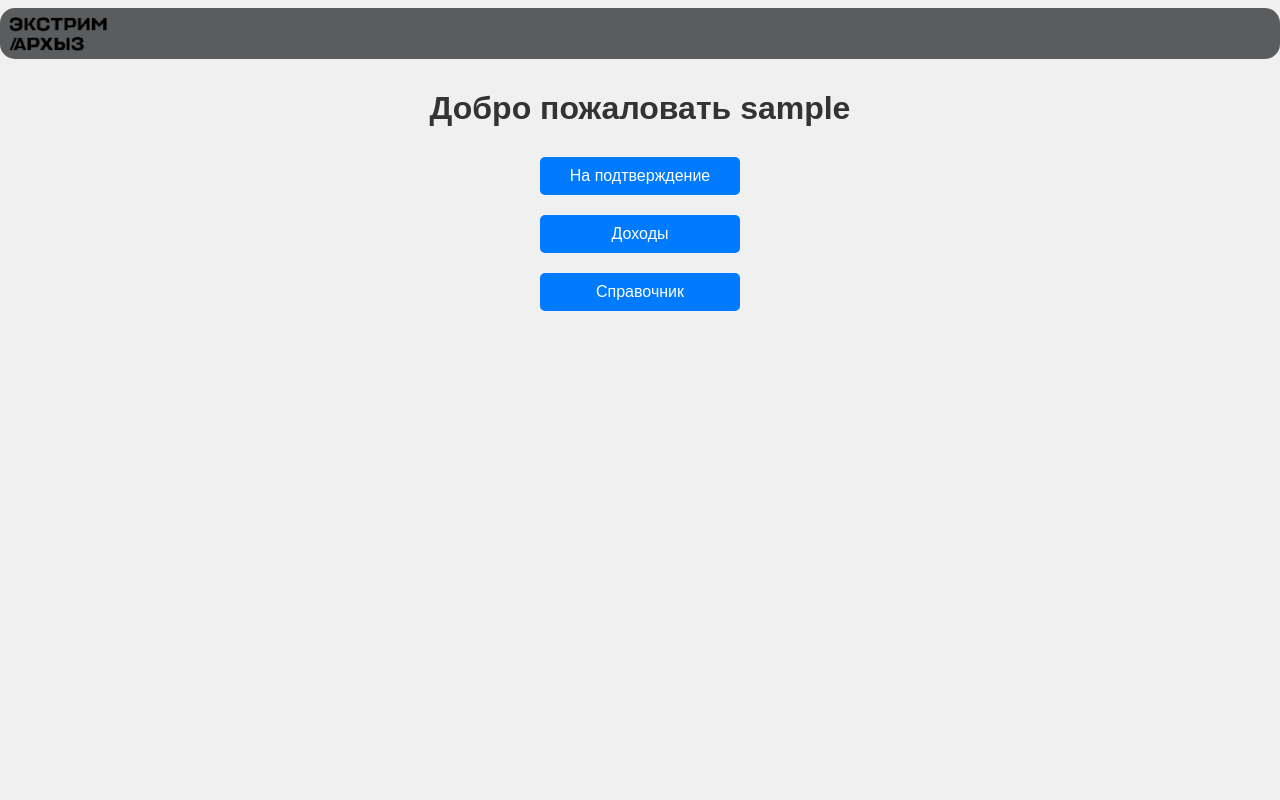
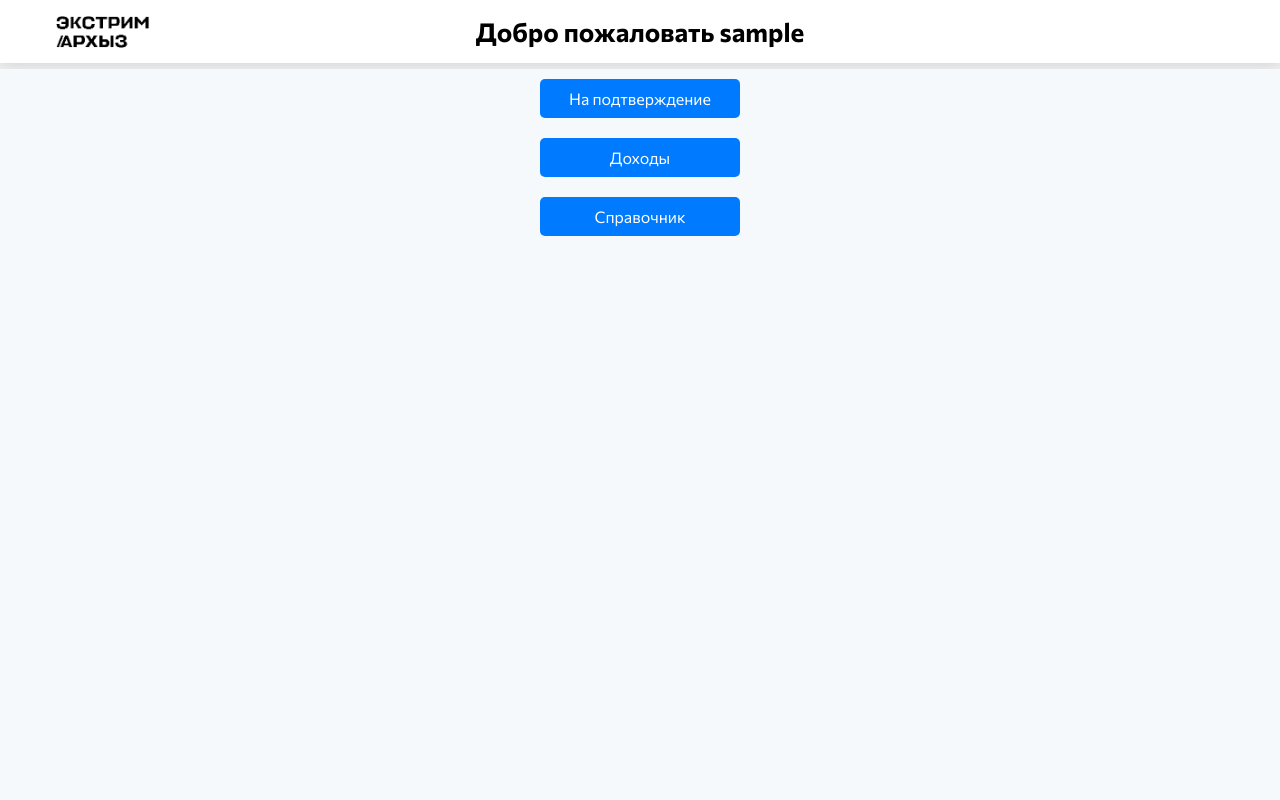
Before and after one commit to DataProRU/Akmat-bot, a FastAPI app: template templates/welcome.html in a window 1280 px wide. Run offline with FastAPI, Linux system fonts and the light colour scheme; the template is opened without the code that fills it: most values are stand-ins (such as "Sample title", 1, 10 or a date in 2020); parts of the project's set-up code (start-up, migrations or seed data) failed here and were passed over.

Commit message:
head, font

```diff
--- a/static/style.css
+++ b/static/style.css
@@ -1,7 +1,7 @@
 /*font*/
 @font-face {
-    font-family: "Noto Sans";
-    src: url("/font/NotoSans-VariableFont_wdth.ttf");
+    font-family: "Commissioner";
+    src: url("font/Commissioner-VariableFont.ttf");
 }
 
 html {
@@ -28,7 +28,7 @@ p {
     box-sizing: border-box;
     margin: 0;
     padding: 0;
-    font-family: "Noto Sans";
+    font-family: "Commissioner", sans-serif;
 
 }
 
@@ -358,6 +358,12 @@ p {
     transition: 0.3s;
 }
 
+.title-welcome {
+    width: 100%;
+    text-align: center;
+    padding-right: 95px;
+}
+
 @keyframes fadeIn {
     from {
         opacity: 0;
--- a/templates/welcome.html
+++ b/templates/welcome.html
@@ -1,60 +1,41 @@
-<!DOCTYPE html>
-<html lang="ru" xmlns="http://www.w3.org/1999/html">
-<head>
-    <meta charset="UTF-8">
-    <meta name="viewport" content="width=device-width, initial-scale=1.0">
-    <title>Добро пожаловать</title>
+{% extends 'base.html' %}
+
+{% block title %}Добро пожаловать{% endblock %}
+
+{% block nav %}
+<h2 class="title-welcome">Добро пожаловать {{ username }}</h2>
+{% endblock %}
+
+{% block content %}
 <style>
-        .header-container {
-    width: 100%;
-    height: 100vh;
-    padding: 8px;
-    display: flex;
-    flex-direction: column;
-    position: relative;
-}
-.header-title {
-    display: flex;
-    justify-content: space-between;
-    align-items: center;
-    background-color: #5a5c5e;
-    padding: 8px;
-    border-radius: 15px;
-    margin-bottom: 10px;
-
-}
-.logo-img {
-    max-width: 100px;
-}
-.nav-container {
-    display: flex;
-    width: 500px;
-    justify-content: space-between;
-    align-items: center;
-    height: 30px;
-}
     body {
         font-family: Arial, sans-serif;
         display: flex;
         flex-direction: column;
-            justify-content: center; /* Центрирование вертикально */
+        justify-content: center;
+        /* Центрирование вертикально */
         align-items: center;
         height: 100vh;
         margin: 0;
         background-color: #f0f0f0;
     }
+
     h1 {
-            margin-bottom: 20px; /* Отступ снизу для заголовка */
+        margin-bottom: 20px;
+        /* Отступ снизу для заголовка */
         color: #333;
     }
+
     .button-container {
         display: flex;
         flex-direction: column;
         justify-content: center;
         align-items: center;
     }
+
     button {
-            width: 200px; /* Фиксированная ширина для кнопок */
+        width: 200px;
+        /* Фиксированная ширина для кнопок */
         margin: 10px 0;
         padding: 10px;
         font-size: 16px;
@@ -65,24 +46,17 @@
         cursor: pointer;
         transition: background-color 0.3s;
     }
+
     button:hover {
         background-color: #0056b3;
     }
-        .title{
-            text-align: center;
-        }
-        a{
+
+    a {
         color: #fff;
         text-decoration: none;
     }
 </style>
-</head>
-<body>
- <header class="header-container">
-        <section class="header-title">
-           <img class="logo-img" src="/static/img/extrim.png" alt="логотип">
-        </section>
-    <h1 class="title">Добро пожаловать {{ username }}</h1>
+
 <div class="button-container">
     <button> <a href="/confirm"> На подтверждение </a> </button>
     <button> <a href="/income">Доходы</a></button>
@@ -91,6 +65,4 @@
     {% endif %}
     <button>Справочник</button>
 </div>
- </header>
-</body>
-</html>
+{% endblock %}
```
Also changed, not shown: templates/access.html (+34 -23 lines), templates/confirm.html (+6 -43 lines), static/font/Commissioner-VariableFont.ttf (added), 1 other file. Lines whose indentation alone changed are shown as unchanged.
